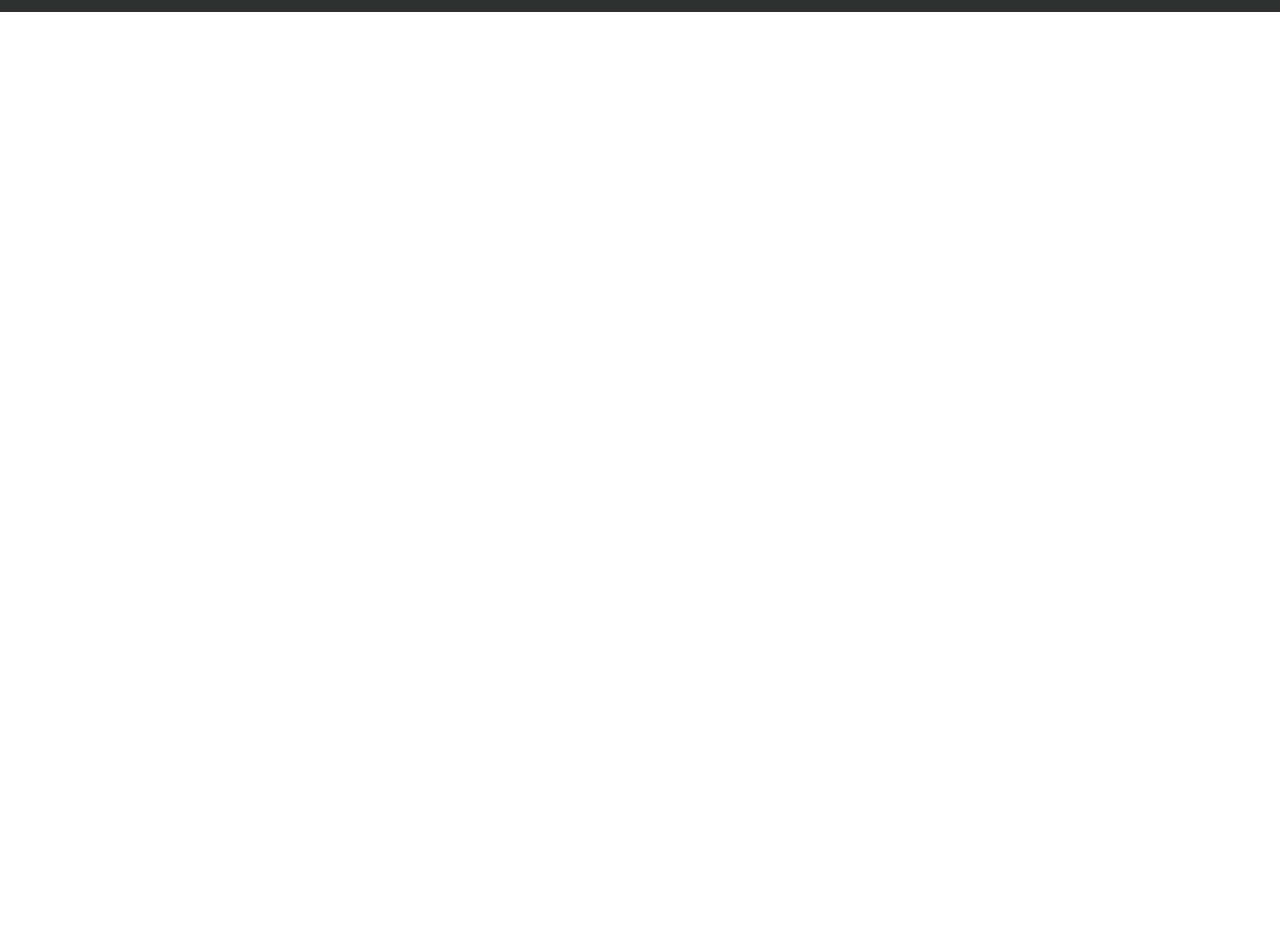
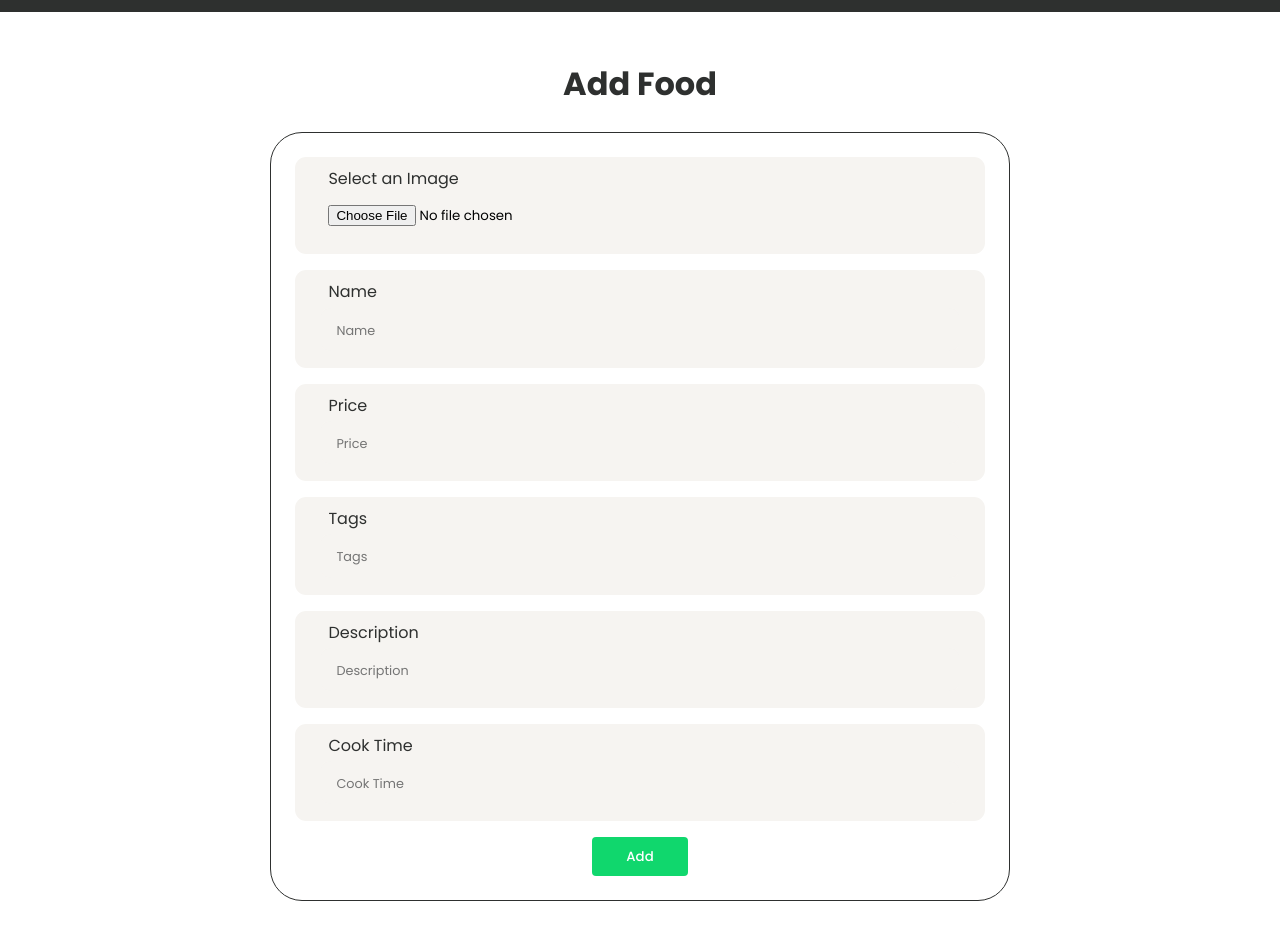
Before and after one commit to Keerthi-k6/Boss-burger, a React (Vite) app: page /admin/addFood in a window 1280 px wide. Before the commit this address had no page. Shown: the part 100-1025 px from the top of the page. Before the commit the page ends 800 px from the top, so only its background shows below. Built offline with nearby package versions, Linux system fonts and the light colour scheme; sample sign-in values are in the browser's storage.

Commit message:
admin-foods page -done

```diff
--- a/src/AppRoutes.jsx
+++ b/src/AppRoutes.jsx
@@ -15,6 +15,7 @@ import OrderPage from './page/Order/OrderPage.jsx'
 import Dashboard from './page/Dashboard/Dashboard.jsx'
 import AdminRoutes from './components/AdminRoutes/AdminRoutes.jsx'
 import FoodsAdmin from './page/FoodsAdmin/FoodsAdmin.jsx'
+import FoodEditPage from './page/FoodEditPage/FoodEditPage.jsx'
 const AppRoutes = () => {
   return (
    <Routes>
@@ -62,6 +63,18 @@ const AppRoutes = () => {
             <FoodsAdmin/>
            </AdminRoutes>}/>
 
+    <Route
+    path='/admin/addFood'
+    element={<AdminRoutes>
+            <FoodEditPage/>
+           </AdminRoutes>}/>
+
+    <Route
+    path='/admin/editFood/:foodId?'
+    element={<AdminRoutes>
+            <FoodEditPage/>
+           </AdminRoutes>}/>
+
 
    </Routes>
   )
--- a/src/interceptors/loadingInterceptor.jsx
+++ b/src/interceptors/loadingInterceptor.jsx
@@ -1,24 +1,27 @@
-import axios from "axios";
+import axios from 'axios';
 
-export const setLoadingInterceptor = ({showLoading, hideLoading}) => {
-    axios.interceptors.request.use(req => {
-        showLoading();
+export const setLoadingInterceptor = ({ showLoading, hideLoading }) => {
+  axios.interceptors.request.use(
+    req => {
+      if (!(req.data instanceof FormData)) showLoading();
       return req;
     },
-    err => {
+    error => {
       hideLoading();
-        return Promise.reject(err);
+      return Promise.reject(error);
     }
-)
+  );
 
-axios.interceptors.response.use(res => {
+  axios.interceptors.response.use(
+    res => {
       hideLoading();
       return res;
     },
-err => {
+    error => {
       hideLoading();
-    return Promise.reject(err);
+      return Promise.reject(error);
     }
-)
-}
-export default setLoadingInterceptor
+  );
+};
+
+export default setLoadingInterceptor;
--- /dev/null
+++ b/src/page/FoodEditPage/FoodEditPage.jsx
@@ -0,0 +1,80 @@
+import React, { useEffect, useState } from 'react'
+import styles from './FoodEditPage.module.css'
+import { useNavigate, useParams } from 'react-router-dom'
+import { useForm } from 'react-hook-form'
+import { add, getById } from '../../services/foodService'
+import Title from '../../components/Title/Title'
+import InputContainer from '../../components/InputContainer/InputContainer'
+import Input from '../../components/input/Input'
+import { uploadImage } from '../../services/uploadService'
+import { update } from '../../services/foodService'
+import { toast } from 'react-toastify'
+const FoodEditPage = () => {
+    const {foodId} = useParams()
+    const [imageUrl, setImageUrl] = useState()
+    const navigate = useNavigate()
+    const isEditMode = !!foodId
+    const {
+        handleSubmit,
+        register,
+        formState: {errors},
+        reset
+    } = useForm()
+    useEffect(()=>
+    {
+        if(!isEditMode) return;
+         getById(foodId).then(food => {
+            if(!food) return;
+            reset(food)
+            setImageUrl(food.imageUrl)
+         })
+    },[foodId])
+    const submit =async (foodData) => {
+       const food = {...foodData, imageUrl}
+       if(isEditMode)
+        {
+            await update(food)
+            toast.success(`Food "${ food.name}" Updated successfully`)
+            navigate('/admin/foods')
+            return
+        }
+        const newFood = await add(food);
+        toast.success(`Food "${ newFood.name}" added successfully`)
+        navigate(`/admin/editFood/${newFood.id}`,{replace:true})
+
+
+    }
+    const upload = async(e) => {
+        setImageUrl(null)
+        const imageUrl = await uploadImage(e)
+        setImageUrl(imageUrl)
+    }
+  return (
+    <div className={styles['container'] + ' innerwidth paddings flexColCenter'}>
+        <Title Title={isEditMode ? 'Edit Food' : 'Add Food'} color="var(--black)" fontSize="2rem" />
+        <div className={styles['content'] + ' innerwidth paddings flexColCenter'}>
+            <form onSubmit={handleSubmit(submit)} noValidate className={styles['form'] + ' flexColCenter'}>
+                    <InputContainer label="Select an Image">
+                             <input type="file" onChange={upload}  accept='image/jpeg' className='paddings'/>
+                    </InputContainer>
+                    {
+                        imageUrl && <a href={imageUrl} target="_blank" className={styles['image-link']}>
+                            <img src={imageUrl} alt="Uploaded" className={styles['image']}  width={300}/>
+                        </a>
+                    }
+                    <Input type={"text"} label="Name" {...register('name', {required: true , minLength: 5})} error={errors.name} />
+                    <Input type={"number"} label="Price" {...register('price', {required: true})} error={errors.price} />
+                    <Input type={"text"} label="Tags" {...register('tags', {required: true})} error={errors.price} />
+                    <Input type={"text"} label="Description" {...register('des', {required: true , minLength: 10})} error={errors.des} />
+                    <Input type={"text"} label="Cook Time" {...register('cookTime', {required: true})} error={errors.des} />
+
+                    <button className={styles['btn']}type='submit'>{isEditMode ? 'Update' : 'Add'}</button>
+
+            </form>
+
+        </div>
+    </div>
+  )
+}
+
+export default FoodEditPage
--- /dev/null
+++ b/src/page/FoodEditPage/FoodEditPage.module.css
@@ -0,0 +1,23 @@
+.content
+{
+    border-radius: 2rem;
+    border: 1px solid var(--black);
+    width: 60%;
+}
+.form
+{
+    width: 100%;
+}
+.image{
+    border-radius: 2rem;
+}
+.btn
+{
+    font-weight: 500;
+    padding: 0.6rem 0.8rem;
+    color: white;
+    border: none;
+    border-radius: 4px;
+    width: 6rem;
+    background-color: rgb(16, 215, 109);
+}
--- a/src/services/foodService.jsx
+++ b/src/services/foodService.jsx
@@ -31,3 +31,12 @@ export const getById = async foodId =>
 export async function deleteById(foodId) {
     await axios.delete(`/api/foods/${foodId}`)
 }
+
+export async function update(food) {
+    await axios.put(`/api/foods`, food)
+}
+export async function add(food) {
+    const {data} = await axios.post(`/api/foods`, food)
+    return data
+
+}
--- /dev/null
+++ b/src/services/uploadService.jsx
@@ -0,0 +1,39 @@
+import { toast } from 'react-toastify';
+import axios from 'axios';
+
+export const uploadImage = async event => {
+  let toastId = null;
+
+  const image = await getImage(event);
+  if (!image) return null;
+
+  const formData = new FormData();
+  formData.append('image', image, image.name);
+  const response = await axios.post('api/upload', formData, {
+    onUploadProgress: ({ progress }) => {
+      if (toastId) toast.update(toastId, { progress });
+      else toastId = toast.success('Uploading...', { progress });
+    },
+  });
+  toast.dismiss(toastId);
+  console.log(response.data);
+  return response.data;
+};
+
+const getImage = async event => {
+  const files = event.target.files;
+
+  if (!files || files.length <= 0) {
+    toast.warning('Upload file is not selected!', 'File Upload');
+    return null;
+  }
+
+  const file = files[0];
+
+  if (file.type !== 'image/jpeg') {
+    toast.error('File type is not allowed', 'File Type Error');
+    return null;
+  }
+
+  return file;
+};
```
Lines whose indentation alone changed are shown as unchanged.
